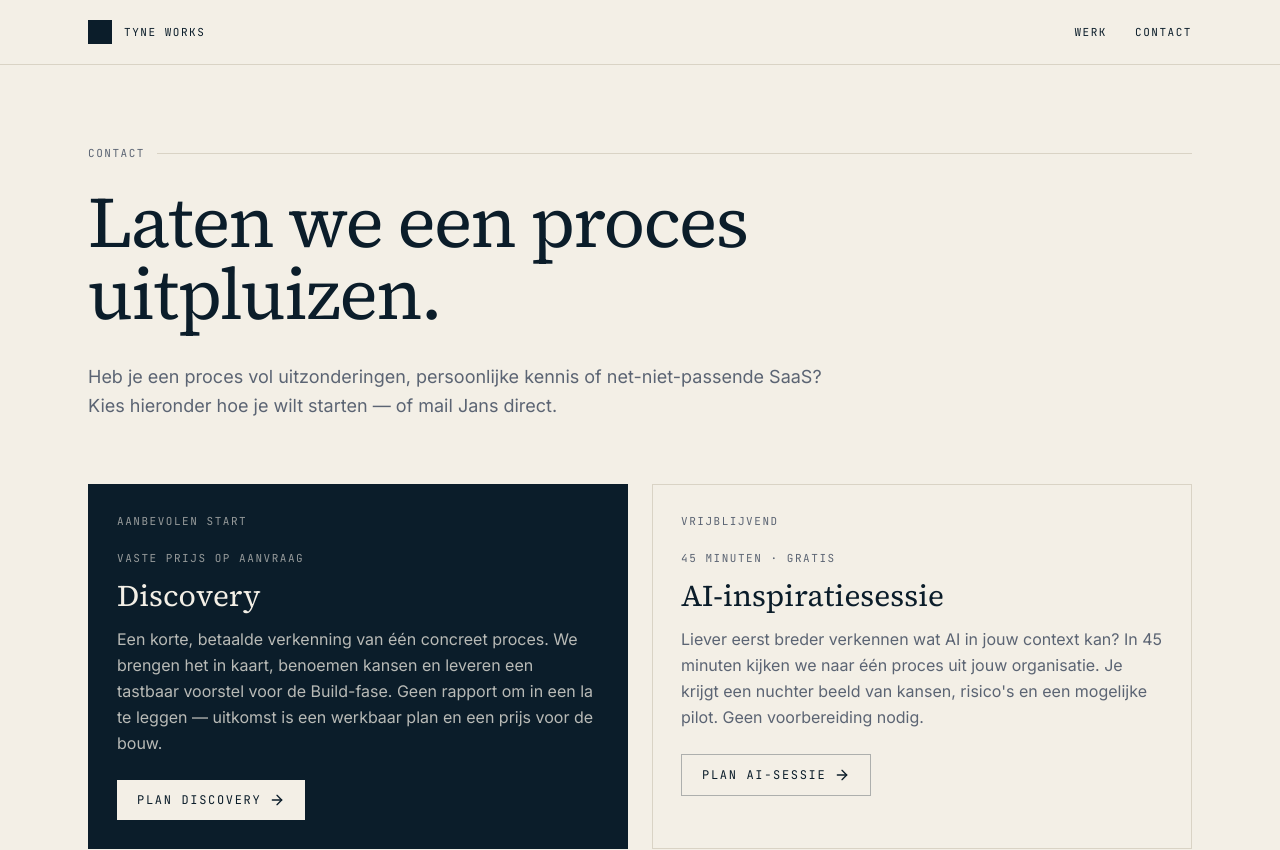
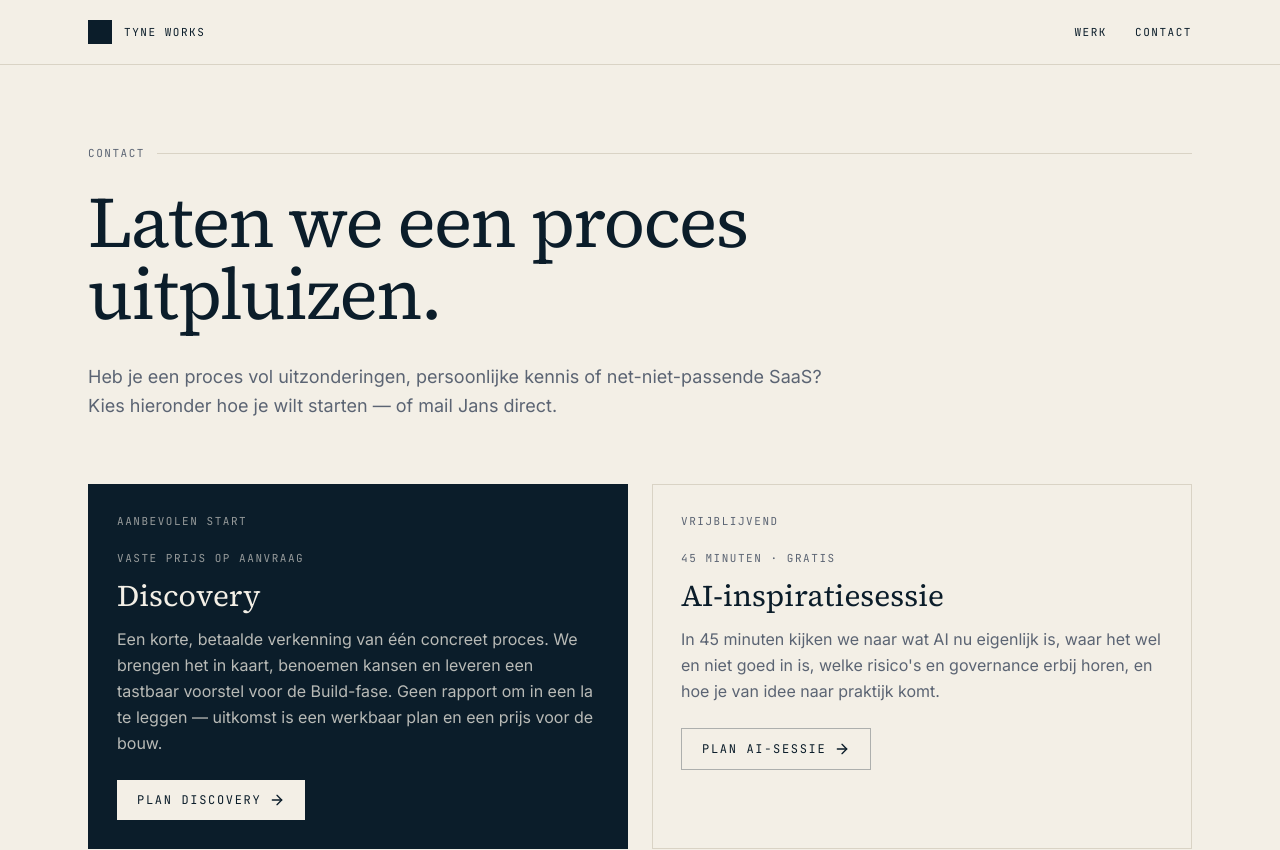
Before and after one commit to JWT20/tyne-works-site, a Next.js app: page /contact in a window 1280 px wide. Shown: the top 850 px of the page. Built offline with nearby package versions, Linux system fonts and the light colour scheme.

Commit message:
Reframe AI-inspiratiesessie copy around what AI is and governance

```diff
--- a/src/app/contact/page.tsx
+++ b/src/app/contact/page.tsx
@@ -38,9 +38,8 @@ export default function ContactPage() {
           <div className="step-meta">45 minuten · gratis</div>
           <h2 className="step-title">AI-inspiratiesessie</h2>
           <p className="text-muted leading-relaxed mb-6">
-            Liever eerst breder verkennen wat AI in jouw context kan? In 45 minuten kijken we
-            naar één proces uit jouw organisatie. Je krijgt een nuchter beeld van kansen,
-            risico&apos;s en een mogelijke pilot. Geen voorbereiding nodig.
+            In 45 minuten kijken we naar wat AI nu eigenlijk is, waar het wel en niet goed in is,
+            welke risico&apos;s en governance erbij horen, en hoe je van idee naar praktijk komt.
           </p>
           <Link
             href="mailto:jans@tyneworks.nl?subject=AI-inspiratiesessie"
```
